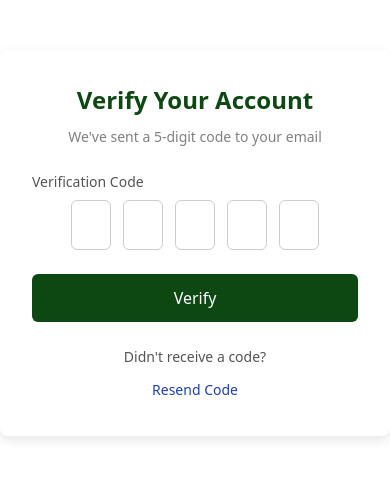
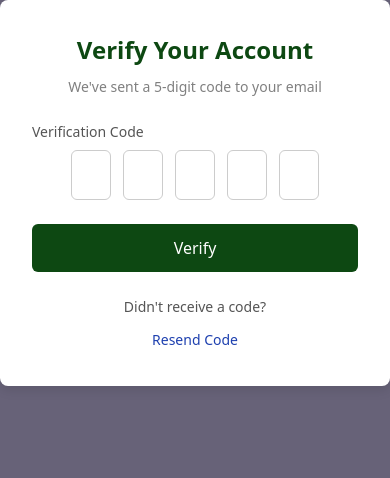
Before and after one commit to Smiruu/StudyBot, a React (Create React App) app in the folder frontend/: page /verify in a window 390 px wide. Shown: the top 478 px of the page. Built offline with nearby package versions, Linux system fonts and the light colour scheme; the HTML template or start-up script is replaced by a standard one.

Commit message:
Verifybg before i start clamping the responsiveness

```diff
--- a/frontend/src/screens/AuthenticationScreens/VerifyScreen.jsx
+++ b/frontend/src/screens/AuthenticationScreens/VerifyScreen.jsx
@@ -49,6 +49,7 @@ function VerifyScreen() {
     };
 
     return (
+        <div className="verification-background">
         <div className="verification-container">
             <h2 className="verification-title">Verify Your Account</h2>
             <p className="verification-subtitle">
@@ -97,6 +98,7 @@ function VerifyScreen() {
                 </button>
             </div>
         </div>
+        </div>
     );
 }
 
--- a/frontend/src/screens/AuthenticationScreens/css/VerifyScreen.css
+++ b/frontend/src/screens/AuthenticationScreens/css/VerifyScreen.css
@@ -1,6 +1,11 @@
+.verification-background {
+    background-color: #676278;
+    height: 100vh;
+}
+
 .verification-container {
     max-width: 400px;
-    margin: 50px auto;
+    margin: 0px auto;
     padding: 2rem;
     background-color: white;
     border-radius: 8px;
```
